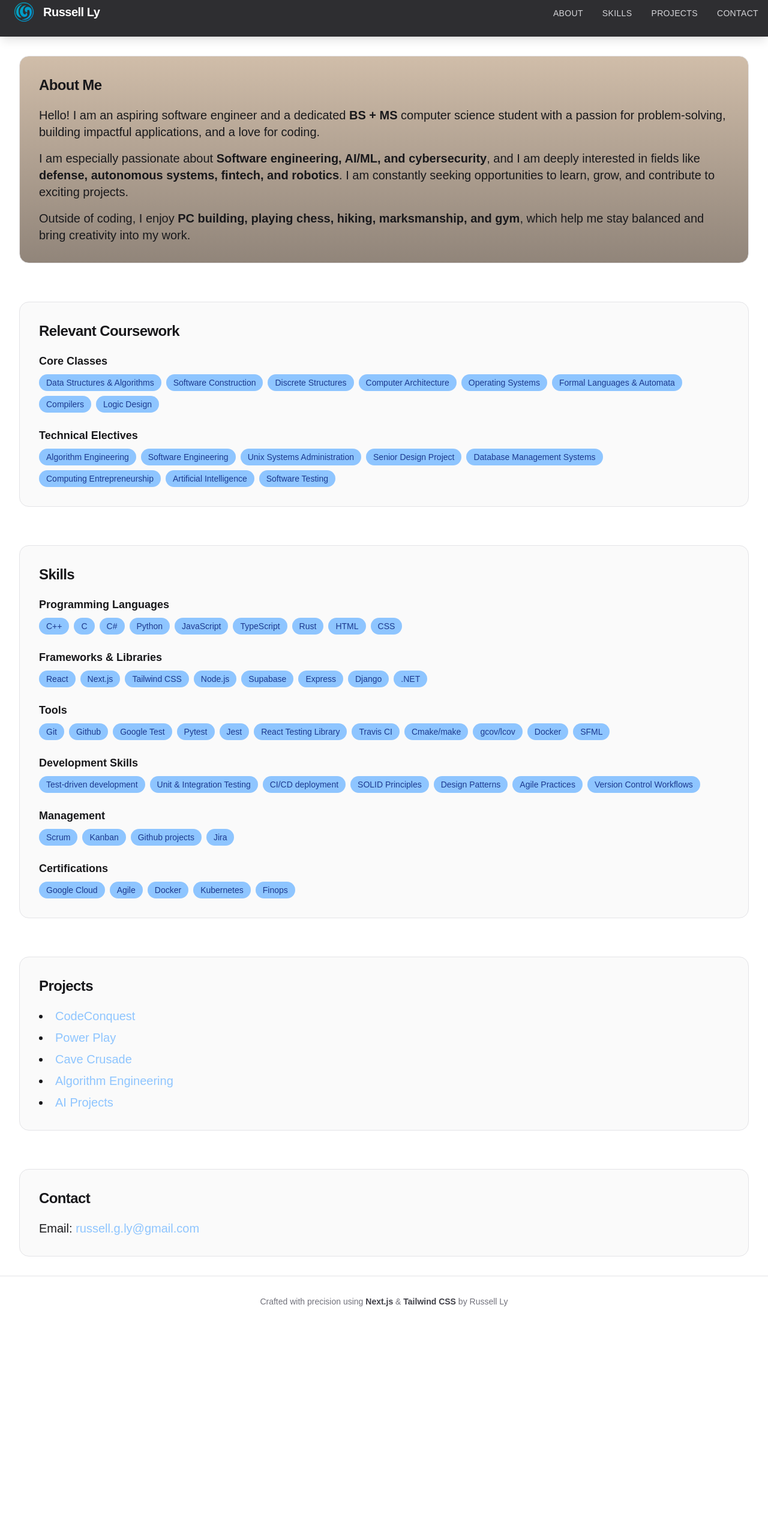
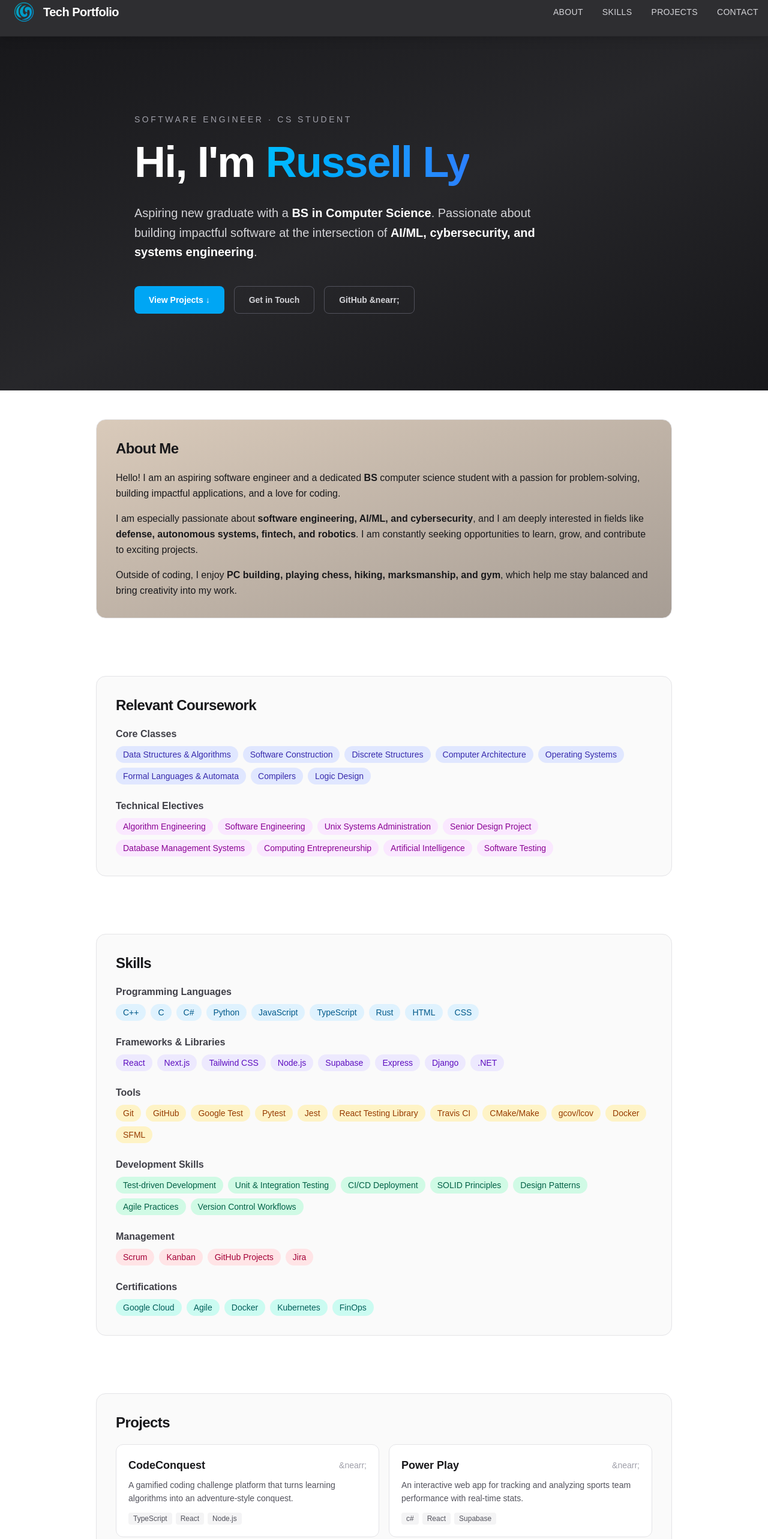
Before and after one commit to Ampherost/Ampherost.github.io, a Next.js app: page / in a window 1280 px wide. Shown: the part 20-2586 px from the top of the page at 60% size. Before the commit the page ends 2232 px from the top, so only its background shows below. Built offline with nearby package versions, Linux system fonts and the light colour scheme.

Commit message:
major page update

```diff
--- a/app/components/Header.tsx
+++ b/app/components/Header.tsx
@@ -37,7 +37,7 @@ const Header = () => {
             width={48}
             height={48}
           />
-          <span className="text-xl font-bold tracking-tight">Russell Ly</span>
+          <span className="text-xl font-bold tracking-tight">Tech Portfolio</span>
         </Link>
 
         {/* Desktop Navigation */}
--- a/app/page.tsx
+++ b/app/page.tsx
@@ -2,253 +2,343 @@ import Header from "./components/Header";
 import Footer from "./components/Footer";
 import Container from "./components/Container";
 
-export default function Home() {
+/* ── Project Data ─────────────────────────────────────────── */
+const projects = [
+  {
+    name: "CodeConquest",
+    href: "https://github.com/Ampherost/CodeConquest",
+    description:
+      "A gamified coding challenge platform that turns learning algorithms into an adventure-style conquest.",
+    tech: ["TypeScript", "React", "Node.js"],
+  },
+  {
+    name: "Power Play",
+    href: "https://github.com/ramirez-nathan/Power-Play",
+    description:
+      "An interactive web app for tracking and analyzing sports team performance with real-time stats.",
+    tech: ["c#", "React", "Supabase"],
+  },
+  {
+    name: "Cave Crusade",
+    href: "https://github.com/ramirez-nathan/CaveCrusade",
+    description:
+      "A dungeon-crawling adventure game with procedurally generated caves, enemies, and loot systems.",
+    tech: ["C++", "SFML"],
+  },
+  {
+    name: "Algorithm Engineering",
+    href: "https://github.com/Ampherost/Algorithm-Engineering",
+    description:
+      "A collection of optimized algorithm implementations and performance benchmarks from coursework.",
+    tech: ["C++", "Python"],
+  },
+  {
+    name: "AI Projects",
+    href: "https://github.com/Ampherost/AI-Projects",
+    description:
+      "Various AI/ML projects including search algorithms, neural networks, and intelligent agents.",
+    tech: ["Python", "TensorFlow"],
+  },
+];
+
+/* ── Badge Color Mapping ──────────────────────────────────── */
+const badgeStyles: Record<string, string> = {
+  languages: "bg-sky-100 text-sky-800 dark:bg-sky-900/40 dark:text-sky-300",
+  frameworks:
+    "bg-violet-100 text-violet-800 dark:bg-violet-900/40 dark:text-violet-300",
+  tools: "bg-amber-100 text-amber-800 dark:bg-amber-900/40 dark:text-amber-300",
+  devskills:
+    "bg-emerald-100 text-emerald-800 dark:bg-emerald-900/40 dark:text-emerald-300",
+  management:
+    "bg-rose-100 text-rose-800 dark:bg-rose-900/40 dark:text-rose-300",
+  certs: "bg-teal-100 text-teal-800 dark:bg-teal-900/40 dark:text-teal-300",
+  coreClasses:
+    "bg-indigo-100 text-indigo-800 dark:bg-indigo-900/40 dark:text-indigo-300",
+  techElectives:
+    "bg-fuchsia-100 text-fuchsia-800 dark:bg-fuchsia-900/40 dark:text-fuchsia-300",
+};
+
+function BadgeGroup({
+  label,
+  items,
+  style,
+}: {
+  label: string;
+  items: string[];
+  style: string;
+}) {
   return (
-    <div className="min-h-screen flex flex-col bg-white dark:bg-zinc-900 text-zinc-900 dark:text-zinc-100 text-xl">
-      {/* Header */}
-      <Header />
-
-    <main className="flex-grow">
-      {/* About Me */}
-      <section id="about" className="p-8">
-        <Container title="About Me" className="bg-gradient-to-b from-[#d0bda9] to-[#91857a]">
-          <p className="mb-4">
-            Hello! I am an aspiring software engineer and a dedicated <strong>BS + MS</strong> computer science
-            student with a passion for problem-solving, building impactful applications,
-            and a love for coding.
-          </p>
-          <p className="mb-4">
-            I am especially passionate about <strong>Software engineering, AI/ML, and cybersecurity</strong>,
-            and I am deeply interested in fields like <strong>defense, autonomous systems, fintech, and
-            robotics</strong>. I am constantly seeking opportunities to learn, grow, and contribute to exciting projects.
-          </p>
-          <p>
-            Outside of coding, I enjoy <strong>PC building, playing chess, hiking,
-            marksmanship, and gym</strong>, which help me stay balanced and bring
-            creativity into my work.
-          </p>
-        </Container>
-      </section>
-
-      {/* Relevant Coursework */}
-      <section id="relevant-coursework" className="p-8">
-        <Container
-          title="Relevant Coursework"
-          className=""
-        >
-
-         <div className="space-y-6">
-      {/* Core Classes */}
     <div>
-        <h3 className="text-lg font-semibold mb-2">Core Classes</h3>
+      <h3 className="text-base font-semibold mb-2 text-zinc-700 dark:text-zinc-300">
+        {label}
+      </h3>
       <div className="flex flex-wrap gap-2">
-          {["Data Structures & Algorithms", "Software Construction", "Discrete Structures", "Computer Architecture", "Operating Systems", "Formal Languages & Automata", "Compilers", "Logic Design" ].map((skill) => (
-            <span
-              key={skill}
-              className="bg-blue-300 text-blue-900 px-3 py-1 rounded-full text-sm"
-            >
-              {skill}
+        {items.map((item) => (
+          <span key={item} className={`px-3 py-1 rounded-full text-sm font-medium ${style}`}>
+            {item}
           </span>
         ))}
       </div>
     </div>
+  );
+}
 
-      {/* Tech Electives */}
-      <div>
-        <h3 className="text-lg font-semibold mb-2">Technical Electives</h3>
-        <div className="flex flex-wrap gap-2">
-          {["Algorithm Engineering", "Software Engineering", "Unix Systems Administration", "Senior Design Project", "Database Management Systems", "Computing Entrepreneurship", "Artificial Intelligence", "Software Testing" ].map(
-            (skill) => (
-              <span
-                key={skill}
-                className="bg-blue-300 text-blue-900 px-3 py-1 rounded-full text-sm"
+/* ── Page ──────────────────────────────────────────────────── */
+export default function Home() {
+  return (
+    <div className="min-h-screen flex flex-col bg-white dark:bg-zinc-900 text-zinc-900 dark:text-zinc-100">
+      <Header />
+
+      <main className="flex-grow">
+        {/* ── Hero Section ─────────────────────────────────── */}
+        <section className="relative overflow-hidden bg-gradient-to-br from-zinc-900 via-zinc-800 to-zinc-900 text-white">
+          {/* Subtle grid pattern overlay */}
+          <div
+            className="absolute inset-0 opacity-[0.03]"
+            style={{
+              backgroundImage:
+                "linear-gradient(rgba(255,255,255,.1) 1px, transparent 1px), linear-gradient(90deg, rgba(255,255,255,.1) 1px, transparent 1px)",
+              backgroundSize: "40px 40px",
+            }}
+          />
+          <div className="relative container mx-auto px-8 py-24 md:py-32 max-w-4xl">
+            <p className="text-sm uppercase tracking-[0.25em] text-zinc-400 mb-4 font-medium">
+              Software Engineer &middot; CS Student
+            </p>
+            <h1 className="text-5xl md:text-7xl font-extrabold tracking-tight leading-tight mb-6">
+              Hi, I&apos;m{" "}
+              <span className="bg-gradient-to-r from-sky-400 to-blue-500 bg-clip-text text-transparent">
+                Russell Ly
+              </span>
+            </h1>
+            <p className="text-lg md:text-xl text-zinc-300 max-w-2xl leading-relaxed mb-10">
+              Aspiring new graduate with a {" "}
+              <strong className="text-white">BS in Computer Science</strong>.
+              Passionate about building impactful software at the intersection of{" "}
+              <strong className="text-white">AI/ML, cybersecurity, and systems engineering</strong>.
+            </p>
+            <div className="flex flex-wrap gap-4">
+              <a
+                href="#projects"
+                className="inline-flex items-center px-6 py-3 rounded-lg bg-sky-500 hover:bg-sky-400 text-white font-semibold text-sm transition-colors duration-200"
               >
-                {skill}
-              </span>
-            )
-          )}
+                View Projects &darr;
+              </a>
+              <a
+                href="#contact"
+                className="inline-flex items-center px-6 py-3 rounded-lg border border-zinc-600 hover:border-zinc-400 text-zinc-300 hover:text-white font-semibold text-sm transition-colors duration-200"
+              >
+                Get in Touch
+              </a>
+              <a
+                href="https://github.com/Ampherost"
+                target="_blank"
+                rel="noopener noreferrer"
+                className="inline-flex items-center px-6 py-3 rounded-lg border border-zinc-600 hover:border-zinc-400 text-zinc-300 hover:text-white font-semibold text-sm transition-colors duration-200"
+              >
+                GitHub &nearr;
+              </a>
             </div>
           </div>
+        </section>
+
+        {/* ── About Me ────────────────────────────────────── */}
+        <section id="about" className="px-8 py-12 max-w-5xl mx-auto">
+          <Container
+            title="About Me"
+            className="bg-gradient-to-br from-[#d0bda9]/80 to-[#91857a]/80 dark:from-[#d0bda9]/20 dark:to-[#91857a]/20 border-[#b8a696] dark:border-[#91857a]/40"
+          >
+            <div className="space-y-4 text-base leading-relaxed">
+              <p>
+                Hello! I am an aspiring software engineer and a dedicated{" "}
+                <strong>BS</strong> computer science student with a passion
+                for problem-solving, building impactful applications, and a love
+                for coding.
+              </p>
+              <p>
+                I am especially passionate about{" "}
+                <strong>software engineering, AI/ML, and cybersecurity</strong>,
+                and I am deeply interested in fields like{" "}
+                <strong>
+                  defense, autonomous systems, fintech, and robotics
+                </strong>
+                . I am constantly seeking opportunities to learn, grow, and
+                contribute to exciting projects.
+              </p>
+              <p>
+                Outside of coding, I enjoy{" "}
+                <strong>
+                  PC building, playing chess, hiking, marksmanship, and gym
+                </strong>
+                , which help me stay balanced and bring creativity into my work.
+              </p>
             </div>
           </Container>
         </section>
 
-
-
-
-      {/* Skillz */}
-<section id="skills" className="p-8">
-  <Container title="Skills" className="">
+        {/* ── Relevant Coursework ─────────────────────────── */}
+        <section id="relevant-coursework" className="px-8 py-12 max-w-5xl mx-auto">
+          <Container title="Relevant Coursework">
             <div className="space-y-6">
-      {/* Programming Languages */}
-      <div>
-        <h3 className="text-lg font-semibold mb-2">Programming Languages</h3>
-        <div className="flex flex-wrap gap-2">
-          {["C++", "C", "C#", "Python", "JavaScript", "TypeScript", "Rust", "HTML", "CSS"].map((skill) => (
-            <span
-              key={skill}
-              className="bg-blue-300 text-blue-900 px-3 py-1 rounded-full text-sm"
-            >
-              {skill}
-            </span>
-          ))}
-        </div>
-      </div>
-
-      {/* Frameworks & Libraries */}
-      <div>
-        <h3 className="text-lg font-semibold mb-2">Frameworks & Libraries</h3>
-        <div className="flex flex-wrap gap-2">
-          {["React", "Next.js", "Tailwind CSS", "Node.js", "Supabase", "Express", "Django", ".NET"].map(
-            (skill) => (
-              <span
-                key={skill}
-                className="bg-blue-300 text-blue-900 px-3 py-1 rounded-full text-sm"
-              >
-                {skill}
-              </span>
-            )
-          )}
-        </div>
-      </div>
-
-      {/* Tools */}
-      <div>
-        <h3 className="text-lg font-semibold mb-2">Tools</h3>
-        <div className="flex flex-wrap gap-2">
-          {["Git", "Github", "Google Test", "Pytest", "Jest", "React Testing Library", "Travis CI", "Cmake/make", "gcov/lcov", "Docker", "SFML"].map((skill) => (
-            <span
-              key={skill}
-              className="bg-blue-300 text-blue-900 px-3 py-1 rounded-full text-sm"
-            >
-              {skill}
-            </span>
-          ))}
-        </div>
-      </div>
-
-      {/* Development Skills */}
-      <div>
-        <h3 className="text-lg font-semibold mb-2">Development Skills</h3>
-        <div className="flex flex-wrap gap-2">
-          {["Test-driven development", "Unit & Integration Testing", "CI/CD deployment", "SOLID Principles", "Design Patterns", "Agile Practices", "Version Control Workflows"].map((skill) => (
-            <span
-              key={skill}
-              className="bg-blue-300 text-blue-900 px-3 py-1 rounded-full text-sm"
-            >
-              {skill}
-            </span>
-          ))}
-        </div>
-      </div>
-
-      {/* Management */}
-      <div>
-        <h3 className="text-lg font-semibold mb-2">Management</h3>
-        <div className="flex flex-wrap gap-2">
-          {["Scrum", "Kanban", "Github projects", "Jira"].map((skill) => (
-            <span
-              key={skill}
-              className="bg-blue-300 text-blue-900 px-3 py-1 rounded-full text-sm"
-            >
-              {skill}
-            </span>
-          ))}
-        </div>
-      </div>
-
-      {/* Certifications */}
-      <div>
-        <h3 className="text-lg font-semibold mb-2">Certifications</h3>
-        <div className="flex flex-wrap gap-2">
-          {["Google Cloud", "Agile", "Docker", "Kubernetes", "Finops"].map((skill) => (
-            <span
-              key={skill}
-              className="bg-blue-300 text-blue-900 px-3 py-1 rounded-full text-sm"
-            >
-              {skill}
-            </span>
-          ))}
-        </div>
-      </div>
+              <BadgeGroup
+                label="Core Classes"
+                items={[
+                  "Data Structures & Algorithms",
+                  "Software Construction",
+                  "Discrete Structures",
+                  "Computer Architecture",
+                  "Operating Systems",
+                  "Formal Languages & Automata",
+                  "Compilers",
+                  "Logic Design",
+                ]}
+                style={badgeStyles.coreClasses}
+              />
+              <BadgeGroup
+                label="Technical Electives"
+                items={[
+                  "Algorithm Engineering",
+                  "Software Engineering",
+                  "Unix Systems Administration",
+                  "Senior Design Project",
+                  "Database Management Systems",
+                  "Computing Entrepreneurship",
+                  "Artificial Intelligence",
+                  "Software Testing",
+                ]}
+                style={badgeStyles.techElectives}
+              />
             </div>
           </Container>
         </section>
 
-
-
-
-      {/* Projects */}
-      <section id="projects" className="p-8">
-        <Container
-          title="Projects"
-          className=""
-        >
-          <ul className="list-disc list-inside space-y-2">
-            <li>
-              <a
-                href="https://github.com/Ampherost/CodeConquest"
-                className="text-blue-300 hover:text-blue-200"
-              >
-                CodeConquest
-              </a>
-            </li>
-            <li>
-              <a
-                href="https://github.com/ramirez-nathan/Power-Play"
-                className="text-blue-300 hover:text-blue-200"
-              >
-                Power Play
-              </a>
-            </li>
-            <li>
-              <a
-                href="https://github.com/ramirez-nathan/CaveCrusade"
-                className="text-blue-300 hover:text-blue-200"
-              >
-                Cave Crusade
-              </a>
-            </li>
-            <li>
-              <a
-                href="https://github.com/Ampherost/Algorithm-Engineering"
-                className="text-blue-300 hover:text-blue-200"
-              >
-                Algorithm Engineering
-              </a>
-            </li>
-            <li>
-              <a
-                href="https://github.com/Ampherost/AI-Projects"
-                className="text-blue-300 hover:text-blue-200"
-              >
-                AI Projects
-              </a>
-            </li>
-          </ul>
+        {/* ── Skills ──────────────────────────────────────── */}
+        <section id="skills" className="px-8 py-12 max-w-5xl mx-auto">
+          <Container title="Skills">
+            <div className="space-y-6">
+              <BadgeGroup
+                label="Programming Languages"
+                items={[
+                  "C++", "C", "C#", "Python", "JavaScript",
+                  "TypeScript", "Rust", "HTML", "CSS",
+                ]}
+                style={badgeStyles.languages}
+              />
+              <BadgeGroup
+                label="Frameworks & Libraries"
+                items={[
+                  "React", "Next.js", "Tailwind CSS", "Node.js",
+                  "Supabase", "Express", "Django", ".NET",
+                ]}
+                style={badgeStyles.frameworks}
+              />
+              <BadgeGroup
+                label="Tools"
+                items={[
+                  "Git", "GitHub", "Google Test", "Pytest", "Jest",
+                  "React Testing Library", "Travis CI", "CMake/Make",
+                  "gcov/lcov", "Docker", "SFML",
+                ]}
+                style={badgeStyles.tools}
+              />
+              <BadgeGroup
+                label="Development Skills"
+                items={[
+                  "Test-driven Development",
+                  "Unit & Integration Testing",
+                  "CI/CD Deployment",
+                  "SOLID Principles",
+                  "Design Patterns",
+                  "Agile Practices",
+                  "Version Control Workflows",
+                ]}
+                style={badgeStyles.devskills}
+              />
+              <BadgeGroup
+                label="Management"
+                items={["Scrum", "Kanban", "GitHub Projects", "Jira"]}
+                style={badgeStyles.management}
+              />
+              <BadgeGroup
+                label="Certifications"
+                items={[
+                  "Google Cloud", "Agile", "Docker",
+                  "Kubernetes", "FinOps",
+                ]}
+                style={badgeStyles.certs}
+              />
+            </div>
           </Container>
         </section>
 
-      {/* Contact */}
-      <section id="contact" className="p-8">
-        <Container
-          title="Contact"
-          className=""
+        {/* ── Projects ────────────────────────────────────── */}
+        <section id="projects" className="px-8 py-12 max-w-5xl mx-auto">
+          <Container title="Projects">
+            <div className="grid gap-4 sm:grid-cols-2">
+              {projects.map((project) => (
+                <a
+                  key={project.name}
+                  href={project.href}
+                  target="_blank"
+                  rel="noopener noreferrer"
+                  className="group block p-5 rounded-xl border border-zinc-200 dark:border-zinc-700 bg-white dark:bg-zinc-800/50 hover:border-sky-400 dark:hover:border-sky-500 hover:shadow-lg hover:shadow-sky-500/5 transition-all duration-200"
                 >
+                  <div className="flex items-center justify-between mb-2">
+                    <h3 className="text-lg font-bold group-hover:text-sky-500 transition-colors duration-200">
+                      {project.name}
+                    </h3>
+                    <span className="text-zinc-400 group-hover:text-sky-500 transition-colors text-sm">
+                      &nearr;
+                    </span>
+                  </div>
+                  <p className="text-sm text-zinc-600 dark:text-zinc-400 mb-3 leading-relaxed">
+                    {project.description}
+                  </p>
+                  <div className="flex flex-wrap gap-1.5">
+                    {project.tech.map((t) => (
+                      <span
+                        key={t}
+                        className="text-xs px-2 py-0.5 rounded bg-zinc-100 dark:bg-zinc-700 text-zinc-600 dark:text-zinc-300 font-medium"
+                      >
+                        {t}
+                      </span>
+                    ))}
+                  </div>
+                </a>
+              ))}
+            </div>
+          </Container>
+        </section>
+
+        {/* ── Contact ─────────────────────────────────────── */}
+        <section id="contact" className="px-8 py-12 max-w-5xl mx-auto">
+          <Container title="Contact">
+            <div className="space-y-3 text-base">
               <p>
                 Email:{" "}
                 <a
                   href="mailto:russell.g.ly@gmail.com"
-              className="text-blue-300 hover:text-blue-200"
+                  className="text-sky-500 hover:text-sky-400 underline underline-offset-4 decoration-sky-500/30 hover:decoration-sky-400 transition-colors"
                 >
                   russell.g.ly@gmail.com
                 </a>
               </p>
+              <p>
+                GitHub:{" "}
+                <a
+                  href="https://github.com/Ampherost"
+                  target="_blank"
+                  rel="noopener noreferrer"
+                  className="text-sky-500 hover:text-sky-400 underline underline-offset-4 decoration-sky-500/30 hover:decoration-sky-400 transition-colors"
+                >
+                  github.com/Ampherost
+                </a>
+              </p>
+            </div>
           </Container>
         </section>
       </main>
 
-       {/* Footer */}
       <Footer />
     </div>
   );
```
Lines whose indentation alone changed are shown as unchanged.
